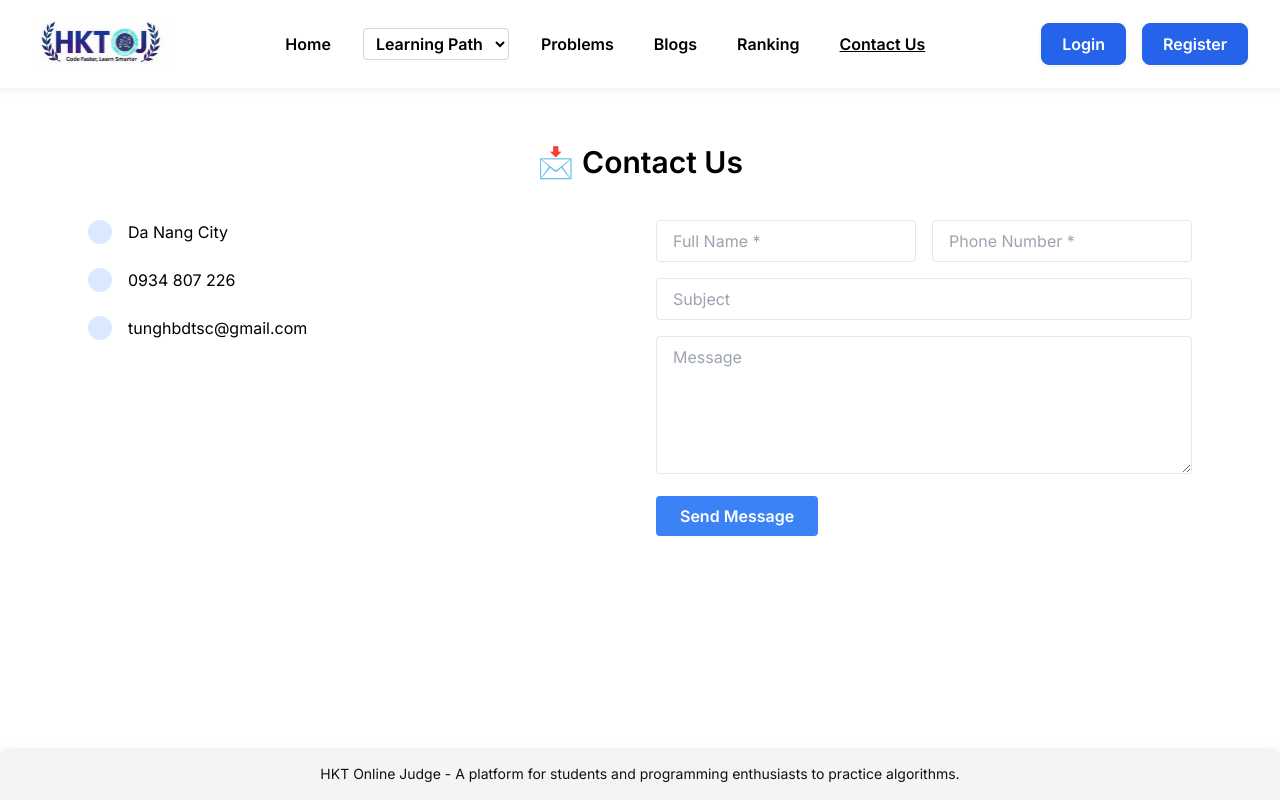
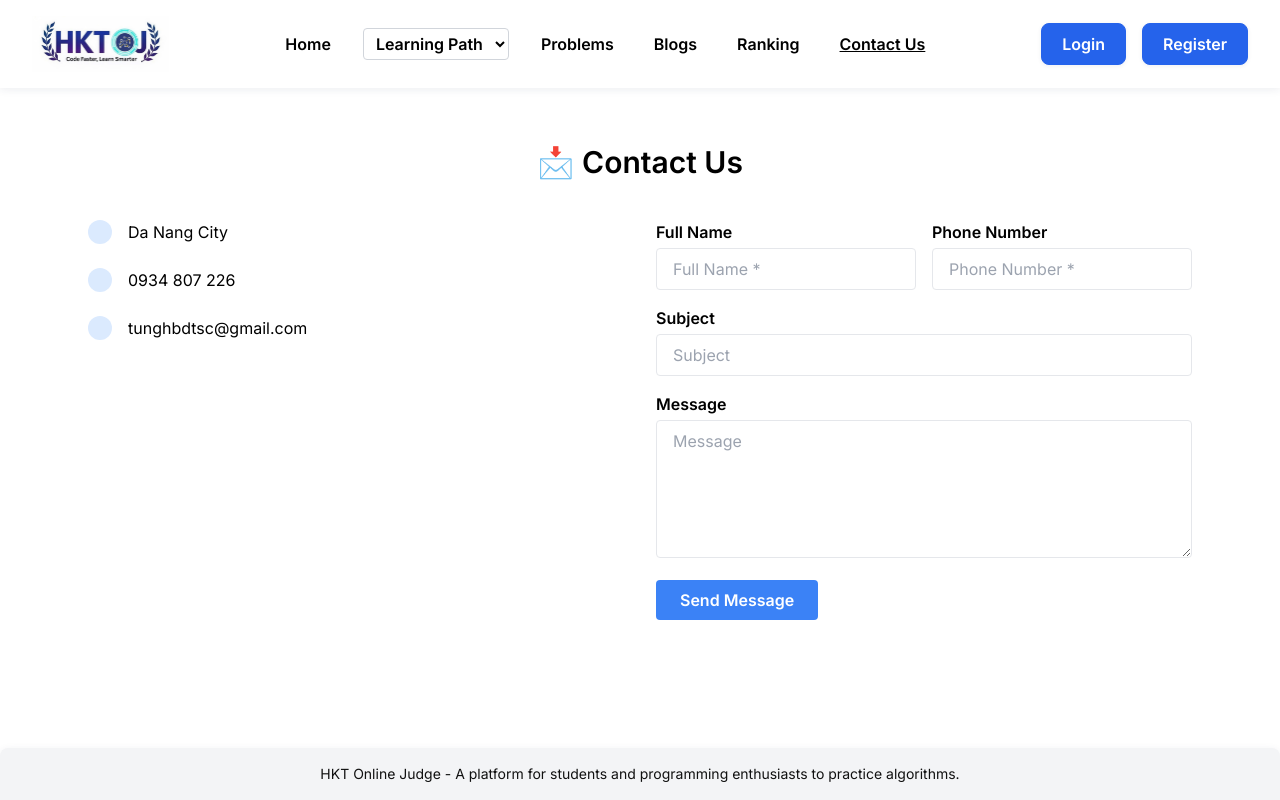
Before and after one commit to KhoaLe1507/HKTSACO, a React (Create React App) app in the folder FE/: page /contact in a window 1280 px wide. Built offline with nearby package versions, Linux system fonts and the light colour scheme.

Commit message:
The last update 12/05/2025 18:00

```diff
--- a/FE/src/Pages/Admin/Layout/AdminLayout.js
+++ b/FE/src/Pages/Admin/Layout/AdminLayout.js
@@ -68,13 +68,14 @@ const Sidebar = () => {
             </div>
           )}
         </div>
-        {/* Learning Path */}
+
         {/* Learning Path */}
         <div className="transform hover:scale-105 transition-transform duration-300">
           <div className="font-semibold mb-1 text-navy cursor-pointer flex items-center">
             <span className="text-blue-600">🗺️</span>
             <span className="ml-2">Learning Path</span>
           </div>
+          <div className="text-sm  font-bold mt-1 mb-2">Learning Path</div>
           <div className="ml-4 mt-2">
             <select
               onChange={(e) => {
--- a/FE/src/Pages/ContactUsPage.js
+++ b/FE/src/Pages/ContactUsPage.js
@@ -50,52 +50,82 @@ const ContactUsPage = () => {
         {/* Message Form */}
         <form onSubmit={handleSubmit} className="space-y-4">
           <div className="grid grid-cols-1 sm:grid-cols-2 gap-4">
+            <div>
+              <label htmlFor="name" className="block text-base font-semibold mb-1">
+                Full Name
+              </label>
               <input
+                id="name"
                 type="text"
                 name="name"
                 placeholder="Full Name *"
                 value={form.name}
                 onChange={handleChange}
                 required
+                title="Full Name"
                 className="border px-4 py-2 rounded w-full"
               />
+            </div>
+            <div>
+              <label htmlFor="name" className="block text-base font-semibold mb-1">
+                Phone Number
+              </label>
               <input
+                id="phone"
                 type="tel"
                 name="phone"
                 placeholder="Phone Number *"
                 value={form.phone}
                 onChange={handleChange}
                 required
+                title="Phone Number"
                 className="border px-4 py-2 rounded w-full"
               />
             </div>
+          </div>
 
+          <div>
+            <label htmlFor="name" className="block text-base font-semibold mb-1">
+              Subject
+            </label>
             <input
+              id="subject"
               type="text"
               name="subject"
               placeholder="Subject"
               value={form.subject}
               onChange={handleChange}
+              title="Subject"
               className="border px-4 py-2 rounded w-full"
             />
+          </div>
 
+          <div>
+            <label htmlFor="name" className="block text-base font-semibold mb-1">
+              Message
+            </label>
             <textarea
+              id="message"
               name="message"
               placeholder="Message"
               rows={5}
               value={form.message}
               onChange={handleChange}
+              required
+              title="Message"
               className="border px-4 py-2 rounded w-full"
-            required
             />
+          </div>
 
           <button
             type="submit"
+            title="Send Message"
             className="bg-blue-500 hover:bg-blue-600 text-white px-6 py-2 rounded font-semibold"
           >
             Send Message
           </button>
         </form>
+
       </div>
     </div>
   );
--- a/FE/src/Pages/Professor/Blogs/AddBlog.js
+++ b/FE/src/Pages/Professor/Blogs/AddBlog.js
@@ -24,13 +24,13 @@ const AddBlog = () => {
   const handleSubmit = (e) => {
     e.preventDefault();
 
-    // TODO: gửi dữ liệu form lên server
+    // TODO: send form data to server
     console.log("Title:", title);
     console.log("Content:", content);
     console.log("Visibility:", visibility);
     console.log("Image File:", imageFile);
 
-    alert(`Đã thêm blog: ${title}`);
+    alert(`Blog added: ${title}`);
     setTitle("");
     setContent("");
     setVisibility("Private");
@@ -40,10 +40,10 @@ const AddBlog = () => {
 
   return (
     <div className="max-w-2xl mx-auto bg-white text-black p-8 rounded shadow mt-8">
-      <h2 className="text-2xl font-bold mb-6">Thêm Blog mới</h2>
+      <h2 className="text-2xl font-bold mb-6">Add New Blog</h2>
       <form onSubmit={handleSubmit} className="space-y-5">
         <div>
-          <label className="block mb-1 font-semibold">Tiêu đề</label>
+          <label className="block mb-1 font-semibold">Title</label>
           <input
             type="text"
             className="w-full p-2 border border-gray-300 rounded"
@@ -54,7 +54,7 @@ const AddBlog = () => {
         </div>
 
         <div>
-          <label className="block mb-1 font-semibold">Chế độ hiển thị</label>
+          <label className="block mb-1 font-semibold">Visibility</label>
           <select
             className="w-full p-2 border border-gray-300 rounded"
             value={visibility}
@@ -66,7 +66,7 @@ const AddBlog = () => {
         </div>
 
         <div>
-          <label className="block mb-1 font-semibold">Nội dung</label>
+          <label className="block mb-1 font-semibold">Content</label>
           <textarea
             className="w-full p-2 border border-gray-300 rounded"
             rows={6}
@@ -77,7 +77,7 @@ const AddBlog = () => {
         </div>
 
         <div>
-          <label className="block mb-1 font-semibold">Đính kèm hình ảnh (1 ảnh duy nhất)</label>
+          <label className="block mb-1 font-semibold">Attach Image (only one)</label>
           <input
             type="file"
             accept="image/*"
@@ -98,7 +98,7 @@ const AddBlog = () => {
             type="submit"
             className="bg-blue-600 text-white px-6 py-2 rounded hover:bg-blue-700 font-bold"
           >
-            Thêm Blog
+            Add Blog
           </button>
         </div>
       </form>
--- a/FE/src/Pages/Professor/Layout/ProfessorLayout.js
+++ b/FE/src/Pages/Professor/Layout/ProfessorLayout.js
@@ -48,7 +48,7 @@ const ProfessorLayout = () => {
           {/* Blogs */}
           <Route path="blogs" element={<BlogsPage />} />
           <Route path="blogs/add" element={<AddBlog />} />
-          <Route path="my-blogs" element={<MyBlog />} />
+          <Route path="blogs/my" element={<MyBlog />} />
           <Route path="blogs/:id/edit" element={<EditBlog />} />
 
           {/* Learning Path */}
--- a/FE/src/Pages/Professor/Layout/Sidebar.js
+++ b/FE/src/Pages/Professor/Layout/Sidebar.js
@@ -70,12 +70,15 @@ const Sidebar = () => {
 
         {/* Learning Path */}
         <div className="transform hover:scale-105 transition-transform duration-300">
-          <div className="font-semibold mb-1 text-navy cursor-pointer flex items-center">
-            <span className="text-blue-600">🗺️</span>
-            <span className="ml-2">Learning Path</span>
+          <div className="text-sm font-semibold text-black flex items-center">
+            <span className="mr-1">📘</span>
+            <span>Learning Path</span>
           </div>
-          <div className="ml-4 mt-2">
+          <div className="text-sm  font-bold mt-1 mb-2">Learning Path</div>
+
+          {/* Dropdown chọn cấp độ */}
           <select
+            title="Select a learning level to view its roadmap"
             onChange={(e) => {
               const value = e.target.value;
               if (value !== "") navigate(`/professor/learning-path/${value}`);
@@ -89,7 +92,6 @@ const Sidebar = () => {
             <option value="gold">Gold</option>
             <option value="platinum">Platinum</option>
           </select>
-          </div>
         </div>
 
 
@@ -113,6 +115,9 @@ const Sidebar = () => {
               <NavLink to="/professor/blogs/add" className={linkClass}>
                 Add Blog
               </NavLink>
+              <NavLink to="/professor/blogs/my" className={linkClass}>
+                My Blog
+              </NavLink>
             </div>
           )}
         </div>
--- a/FE/src/Pages/User/MySubmission.js
+++ b/FE/src/Pages/User/MySubmission.js
@@ -48,7 +48,7 @@ const MySubmission = () => {
 
     return (
         <div className="max-w-6xl mx-auto px-6 py-8">
-            <h2 className="text-2xl font-bold mb-6 text-black">📄 Lịch sử nộp bài</h2>
+            <h2 className="text-2xl font-bold mb-6 text-black">📄 Submission History</h2>
 
             <div className="overflow-x-auto">
                 <table className="w-full text-sm text-left border">
```
Also changed, not shown: FE/src/Pages/User/MyProgress.js (+12 -27 lines), FE/src/Context/AuthContext.js (line endings or trailing spaces), 1 other file (tests, documents, lock files or other folders). Lines whose indentation alone changed are shown as unchanged.
